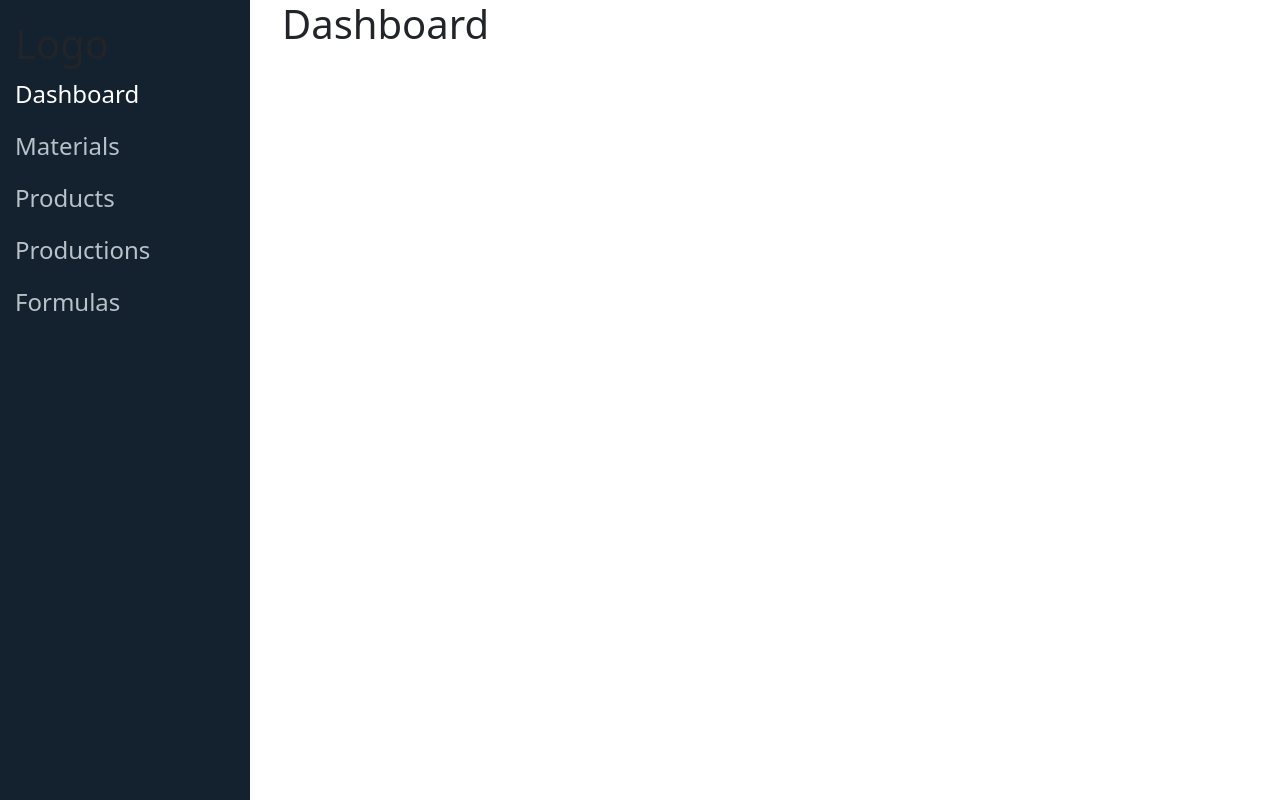
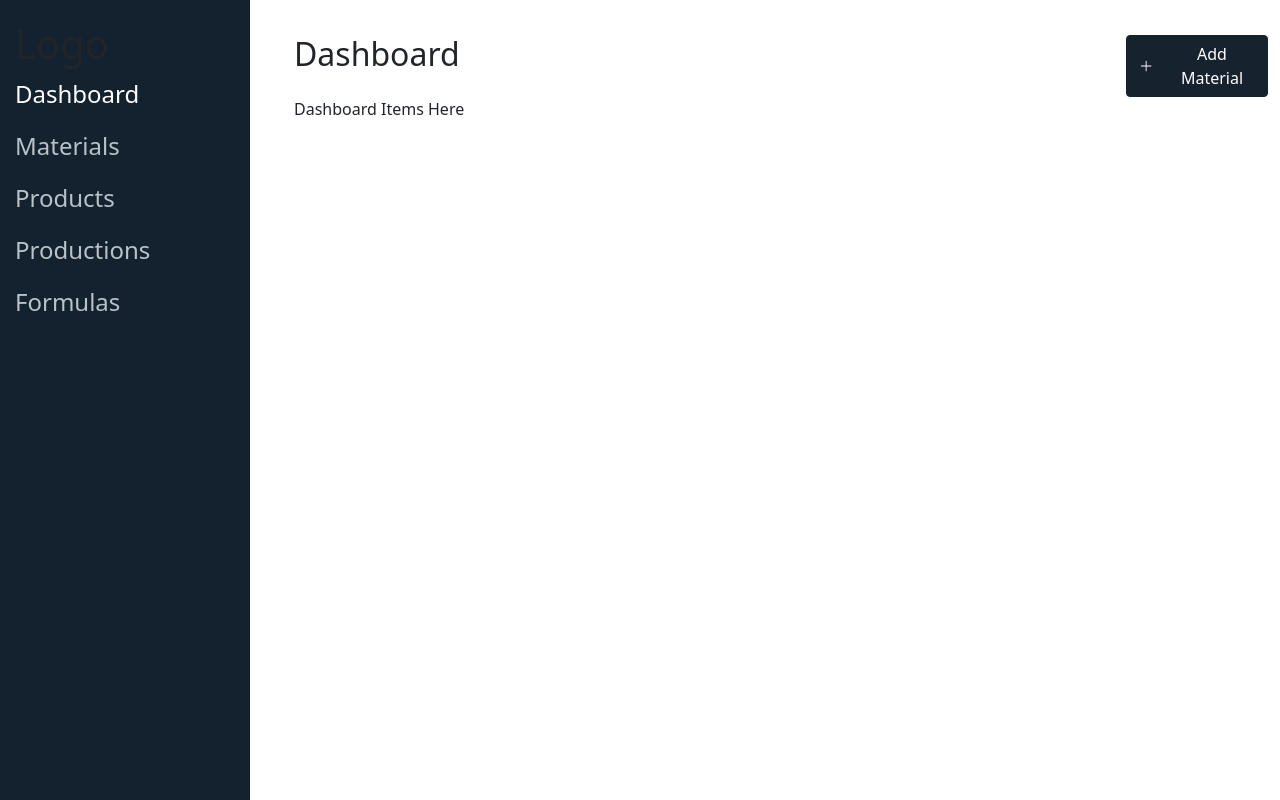
Before and after one commit to BramwellHorace-FS/inventera, a React (Create React App) app in the folder reactjs/client/: page / in a window 1280 px wide. Built offline with nearby package versions, Linux system fonts and the light colour scheme.

Commit message:
added header component to pages

```diff
--- a/reactjs/client/src/components/button/button.module.css
+++ b/reactjs/client/src/components/button/button.module.css
@@ -0,0 +1,9 @@
+.btnPrimary {
+  color: #fff;
+  background-color: #17222f;
+  border-color: #17222f;
+  display: flex;
+  justify-content: space-around;
+  align-items: center;
+  column-gap: 1rem;
+}
--- a/reactjs/client/src/components/button/index.js
+++ b/reactjs/client/src/components/button/index.js
@@ -1,16 +1,17 @@
 import React from 'react';
 import PropTypes from 'prop-types';
+import { Button } from 'react-bootstrap';
+import Styles from './button.module.css';
 
-export default function Button({ children, onClick, className }) {
+export default function PrimaryButton({ children, onClick }) {
   return (
-    <button type="button" onClick={onClick} className={className}>
+    <Button onClick={onClick} variant="primary" className={Styles.btnPrimary}>
       {children}
-    </button>
+    </Button>
   );
 }
 
-Button.propTypes = {
+PrimaryButton.propTypes = {
   children: PropTypes.node.isRequired,
   onClick: PropTypes.func.isRequired,
-  className: PropTypes.string.isRequired,
 };
--- /dev/null
+++ b/reactjs/client/src/components/header/header.module.css
@@ -0,0 +1,3 @@
+.header {
+  margin-top: 35px;
+}
--- /dev/null
+++ b/reactjs/client/src/components/header/index.js
@@ -0,0 +1,11 @@
+import React from 'react';
+import PropTypes from 'prop-types';
+import Styles from './header.module.css';
+
+export default function Header({ children }) {
+  return <header className={Styles.header}>{children}</header>;
+}
+
+Header.propTypes = {
+  children: PropTypes.node.isRequired,
+};
--- a/reactjs/client/src/pages/dashboard/index.js
+++ b/reactjs/client/src/pages/dashboard/index.js
@@ -1,9 +1,36 @@
 import React from 'react';
+import { Container, Row, Col } from 'react-bootstrap';
+import { BsPlusLg } from 'react-icons/bs';
+import PrimaryButton from '../../components/button';
+import Header from '../../components/header';
 
 export default function Dashboard() {
+  const handleClick = () => {
+    // actions to be performed on click
+  };
+
   return (
-    <div>
-      <h1>Dashboard</h1>
-    </div>
+    <>
+      <Header>
+        <Container fluid>
+          <Row>
+            <Col sm={10}>
+              <h2>Dashboard</h2>
+            </Col>
+            <Col sm={2}>
+              <PrimaryButton onClick={handleClick}>
+                <BsPlusLg />
+                Add Material
+              </PrimaryButton>
+            </Col>
+          </Row>
+        </Container>
+      </Header>
+      <section>
+        <Container fluid>
+          <p>Dashboard Items Here</p>
+        </Container>
+      </section>
+    </>
   );
 }
--- a/reactjs/client/src/pages/formulas/index.js
+++ b/reactjs/client/src/pages/formulas/index.js
@@ -1,9 +1,35 @@
-import React from 'react';
+import { Container, Row, Col } from 'react-bootstrap';
+import { BsPlusLg } from 'react-icons/bs';
+import PrimaryButton from '../../components/button';
+import Header from '../../components/header';
 
 export default function Formulas() {
+  const handleClick = () => {
+    // actions to be performed on click
+  };
+
   return (
-    <div>
-      <h1>Formulas</h1>
-    </div>
+    <>
+      <Header>
+        <Container fluid>
+          <Row>
+            <Col sm={10}>
+              <h2>Formulas</h2>
+            </Col>
+            <Col sm={2}>
+              <PrimaryButton onClick={handleClick}>
+                <BsPlusLg />
+                Add Formula
+              </PrimaryButton>
+            </Col>
+          </Row>
+        </Container>
+      </Header>
+      <section>
+        <Container fluid>
+          <p>Add Formulas Here</p>
+        </Container>
+      </section>
+    </>
   );
 }
--- a/reactjs/client/src/pages/materials/index.js
+++ b/reactjs/client/src/pages/materials/index.js
@@ -1,9 +1,36 @@
 import React from 'react';
+import { Container, Row, Col } from 'react-bootstrap';
+import { BsPlusLg } from 'react-icons/bs';
+import PrimaryButton from '../../components/button';
+import Header from '../../components/header';
 
 export default function Materials() {
+  const handleClick = () => {
+    // actions to be performed on click
+  };
+
   return (
-    <div>
-      <h1>Materials</h1>
-    </div>
+    <>
+      <Header>
+        <Container fluid>
+          <Row>
+            <Col sm={10}>
+              <h2>Materials</h2>
+            </Col>
+            <Col sm={2}>
+              <PrimaryButton onClick={handleClick}>
+                <BsPlusLg />
+                Add Material
+              </PrimaryButton>
+            </Col>
+          </Row>
+        </Container>
+      </Header>
+      <section>
+        <Container fluid>
+          <p>Materials Here</p>
+        </Container>
+      </section>
+    </>
   );
 }
--- a/reactjs/client/src/pages/productions/index.js
+++ b/reactjs/client/src/pages/productions/index.js
@@ -1,9 +1,36 @@
 import React from 'react';
+import { Container, Row, Col } from 'react-bootstrap';
+import { BsPlusLg } from 'react-icons/bs';
+import PrimaryButton from '../../components/button';
+import Header from '../../components/header';
 
 export default function Productions() {
+  const handleClick = () => {
+    // actions to be performed on click
+  };
+
   return (
-    <div>
-      <h1>Productions</h1>
-    </div>
+    <>
+      <Header>
+        <Container fluid>
+          <Row>
+            <Col sm={10}>
+              <h2>Productions</h2>
+            </Col>
+            <Col sm={2}>
+              <PrimaryButton onClick={handleClick}>
+                <BsPlusLg />
+                Start Production
+              </PrimaryButton>
+            </Col>
+          </Row>
+        </Container>
+      </Header>
+      <section>
+        <Container fluid>
+          <p>Productions Here</p>
+        </Container>
+      </section>
+    </>
   );
 }
--- a/reactjs/client/src/pages/products/index.js
+++ b/reactjs/client/src/pages/products/index.js
@@ -1,9 +1,36 @@
 import React from 'react';
+import { Container, Row, Col } from 'react-bootstrap';
+import { BsPlusLg } from 'react-icons/bs';
+import PrimaryButton from '../../components/button';
+import Header from '../../components/header';
 
 export default function Products() {
+  const handleClick = () => {
+    // actions to be performed on click
+  };
+
   return (
-    <div>
-      <h1>Products</h1>
-    </div>
+    <>
+      <Header>
+        <Container fluid>
+          <Row>
+            <Col sm={10}>
+              <h2>Products</h2>
+            </Col>
+            <Col sm={2}>
+              <PrimaryButton onClick={handleClick}>
+                <BsPlusLg />
+                Add Product
+              </PrimaryButton>
+            </Col>
+          </Row>
+        </Container>
+      </Header>
+      <section>
+        <Container fluid>
+          <p>Products Here</p>
+        </Container>
+      </section>
+    </>
   );
 }
```
